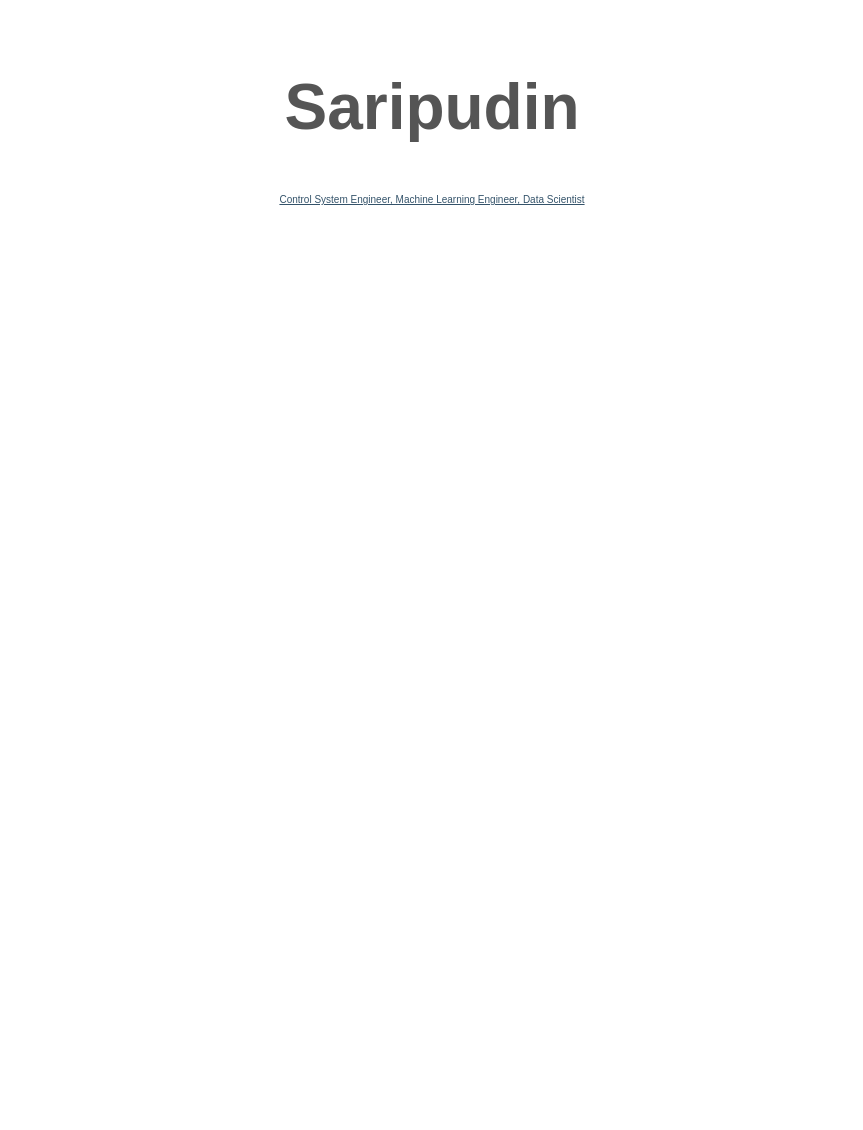
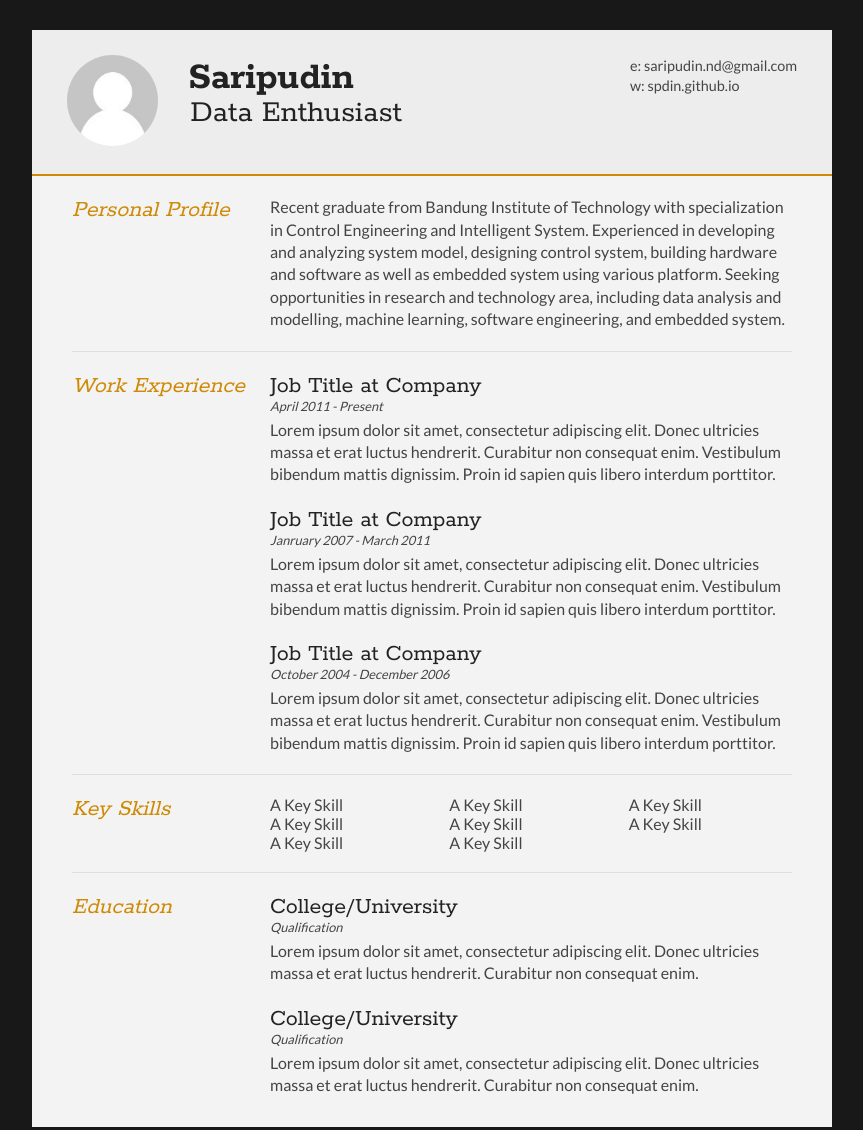
Before and after one commit to spdin/spdin.github.io, a plain HTML site: page index.html in a window 1280 px wide. Shown: the whole page, without its empty margins (208-1071 px from the left). Before the commit the page ends 800 px from the top, so only its background shows below. Drawn offline with Linux system fonts and the light colour scheme.

Commit message:
update cv page

```diff
--- a/index.html
+++ b/index.html
@@ -1,25 +1,138 @@
-<!DOCTYPE html PUBLIC "-//W3C//DTD XHTML 1.0 Strict//EN" "http://www.w3.org/TR/xhtml1/DTD/xhtml1-strict.dtd">
-<html xmlns="http://www.w3.org/1999/xhtml" xml:lang="en" lang="en"><head>
-    <title>%domain% &mdash; Coming Soon</title>
-    <meta http-equiv="Content-Type" content="text/html; charset=UTF-8"/>
-    <meta name="description" content="This is a default index page for a new domain."/>
-    <style type="text/css">
-        body {font-size:10px; color:#777777; font-family:arial; text-align:center;}
-        h1 {font-size:64px; color:#555555; margin: 70px 0 50px 0;}
-        p {width:320px; text-align:center; margin-left:auto;margin-right:auto; margin-top: 30px }
-        div {width:320px; text-align:center; margin-left:auto;margin-right:auto;}
-        a:link {color: #34536A;}
-        a:visited {color: #34536A;}
-        a:active {color: #34536A;}
-        a:hover {color: #34536A;}
-    </style>
+<!DOCTYPE html>
+<html>
+<head>
+<title>Saripudin - Curriculum Vitae</title>
+
+<meta name="viewport" content="width=device-width"/>
+<meta name="description" content="The Curriculum Vitae of Joe Bloggs."/>
+<meta charset="UTF-8">
+
+<link type="text/css" rel="stylesheet" href="style.css">
+<link href='http://fonts.googleapis.com/css?family=Rokkitt:400,700|Lato:400,300' rel='stylesheet' type='text/css'>
+
+<!--[if lt IE 9]>
+<script src="//html5shiv.googlecode.com/svn/trunk/html5.js"></script>
+<![endif]-->
 </head>
+<body id="top">
+<div id="cv" class="instaFade">
+	<div class="mainDetails">
+		<div id="headshot" class="quickFade">
+			<img src="headshot.jpg" alt="Alan Smith" />
+		</div>
 
-<body>
-    <h1>Saripudin</h1>
-    <div>
-        <a href="#">Control System Engineer, Machine Learning Engineer, Data Scientist</a>
-    </div>
+		<div id="name">
+			<h1 class="quickFade delayTwo">Saripudin</h1>
+			<h2 class="quickFade delayThree">Data Enthusiast</h2>
+		</div>
+
+		<div id="contactDetails" class="quickFade delayFour">
+			<ul>
+				<li>e: <a href="mailto:saripudin.nd@gmail.com" target="_blank">saripudin.nd@gmail.com</a></li>
+				<li>w: <a href="https://spdin.github.io">spdin.github.io</a></li>
+			<!--	<li>m: 01234567890</li>-->
+			</ul>
+		</div>
+		<div class="clear"></div>
+	</div>
+
+	<div id="mainArea" class="quickFade delayFive">
+		<section>
+			<article>
+				<div class="sectionTitle">
+					<h1>Personal Profile</h1>
+				</div>
+
+				<div class="sectionContent">
+					<p>Recent graduate from Bandung Institute of Technology with specialization in Control Engineering and Intelligent System.
+
+Experienced in developing and analyzing system model, designing control system, building hardware and software as well as embedded system using various platform. Seeking opportunities in research and technology area, including data analysis and modelling, machine learning, software engineering, and embedded system.</p>
+				</div>
+			</article>
+			<div class="clear"></div>
+		</section>
+
+
+		<section>
+			<div class="sectionTitle">
+				<h1>Work Experience</h1>
+			</div>
+
+			<div class="sectionContent">
+				<article>
+					<h2>Job Title at Company</h2>
+					<p class="subDetails">April 2011 - Present</p>
+					<p>Lorem ipsum dolor sit amet, consectetur adipiscing elit. Donec ultricies massa et erat luctus hendrerit. Curabitur non consequat enim. Vestibulum bibendum mattis dignissim. Proin id sapien quis libero interdum porttitor.</p>
+				</article>
+
+				<article>
+					<h2>Job Title at Company</h2>
+					<p class="subDetails">Janruary 2007 - March 2011</p>
+					<p>Lorem ipsum dolor sit amet, consectetur adipiscing elit. Donec ultricies massa et erat luctus hendrerit. Curabitur non consequat enim. Vestibulum bibendum mattis dignissim. Proin id sapien quis libero interdum porttitor.</p>
+				</article>
+
+				<article>
+					<h2>Job Title at Company</h2>
+					<p class="subDetails">October 2004 - December 2006</p>
+					<p>Lorem ipsum dolor sit amet, consectetur adipiscing elit. Donec ultricies massa et erat luctus hendrerit. Curabitur non consequat enim. Vestibulum bibendum mattis dignissim. Proin id sapien quis libero interdum porttitor.</p>
+				</article>
+			</div>
+			<div class="clear"></div>
+		</section>
+
+
+		<section>
+			<div class="sectionTitle">
+				<h1>Key Skills</h1>
+			</div>
+
+			<div class="sectionContent">
+				<ul class="keySkills">
+					<li>A Key Skill</li>
+					<li>A Key Skill</li>
+					<li>A Key Skill</li>
+					<li>A Key Skill</li>
+					<li>A Key Skill</li>
+					<li>A Key Skill</li>
+					<li>A Key Skill</li>
+					<li>A Key Skill</li>
+				</ul>
+			</div>
+			<div class="clear"></div>
+		</section>
+
+
+		<section>
+			<div class="sectionTitle">
+				<h1>Education</h1>
+			</div>
+
+			<div class="sectionContent">
+				<article>
+					<h2>College/University</h2>
+					<p class="subDetails">Qualification</p>
+					<p>Lorem ipsum dolor sit amet, consectetur adipiscing elit. Donec ultricies massa et erat luctus hendrerit. Curabitur non consequat enim.</p>
+				</article>
+
+				<article>
+					<h2>College/University</h2>
+					<p class="subDetails">Qualification</p>
+					<p>Lorem ipsum dolor sit amet, consectetur adipiscing elit. Donec ultricies massa et erat luctus hendrerit. Curabitur non consequat enim.</p>
+				</article>
+			</div>
+			<div class="clear"></div>
+		</section>
+
+	</div>
+</div>
+<script type="text/javascript">
+var gaJsHost = (("https:" == document.location.protocol) ? "https://ssl." : "http://www.");
+document.write(unescape("%3Cscript src='" + gaJsHost + "google-analytics.com/ga.js' type='text/javascript'%3E%3C/script%3E"));
+</script>
+<script type="text/javascript">
+var pageTracker = _gat._getTracker("UA-3753241-1");
+pageTracker._initData();
+pageTracker._trackPageview();
+</script>
 </body>
-
 </html>
--- /dev/null
+++ b/style.css
@@ -0,0 +1,355 @@
+html,body,div,span,object,iframe,h1,h2,h3,h4,h5,h6,p,blockquote,pre,abbr,address,cite,code,del,dfn,em,img,ins,kbd,q,samp,small,strong,sub,sup,var,b,i,dl,dt,dd,ol,ul,li,fieldset,form,label,legend,table,caption,tbody,tfoot,thead,tr,th,td,article,aside,canvas,details,figcaption,figure,footer,header,hgroup,menu,nav,section,summary,time,mark,audio,video {
+border:0;
+font:inherit;
+font-size:100%;
+margin:0;
+padding:0;
+vertical-align:baseline;
+}
+
+article,aside,details,figcaption,figure,footer,header,hgroup,menu,nav,section {
+display:block;
+}
+
+html, body {background: #181818; font-family: 'Lato', helvetica, arial, sans-serif; font-size: 16px; color: #222;}
+
+.clear {clear: both;}
+
+p {
+	font-size: 1em;
+	line-height: 1.4em;
+	margin-bottom: 20px;
+	color: #444;
+}
+
+#cv {
+	width: 90%;
+	max-width: 800px;
+	background: #f3f3f3;
+	margin: 30px auto;
+}
+
+.mainDetails {
+	padding: 25px 35px;
+	border-bottom: 2px solid #cf8a05;
+	background: #ededed;
+}
+
+#name h1 {
+	font-size: 2.5em;
+	font-weight: 700;
+	font-family: 'Rokkitt', Helvetica, Arial, sans-serif;
+	margin-bottom: -6px;
+}
+
+#name h2 {
+	font-size: 2em;
+	margin-left: 2px;
+	font-family: 'Rokkitt', Helvetica, Arial, sans-serif;
+}
+
+#mainArea {
+	padding: 0 40px;
+}
+
+#headshot {
+	width: 12.5%;
+	float: left;
+	margin-right: 30px;
+}
+
+#headshot img {
+	width: 100%;
+	height: auto;
+	-webkit-border-radius: 50px;
+	border-radius: 50px;
+}
+
+#name {
+	float: left;
+}
+
+#contactDetails {
+	float: right;
+}
+
+#contactDetails ul {
+	list-style-type: none;
+	font-size: 0.9em;
+	margin-top: 2px;
+}
+
+#contactDetails ul li {
+	margin-bottom: 3px;
+	color: #444;
+}
+
+#contactDetails ul li a, a[href^=tel] {
+	color: #444;
+	text-decoration: none;
+	-webkit-transition: all .3s ease-in;
+	-moz-transition: all .3s ease-in;
+	-o-transition: all .3s ease-in;
+	-ms-transition: all .3s ease-in;
+	transition: all .3s ease-in;
+}
+
+#contactDetails ul li a:hover {
+	color: #cf8a05;
+}
+
+
+section {
+	border-top: 1px solid #dedede;
+	padding: 20px 0 0;
+}
+
+section:first-child {
+	border-top: 0;
+}
+
+section:last-child {
+	padding: 20px 0 10px;
+}
+
+.sectionTitle {
+	float: left;
+	width: 25%;
+}
+
+.sectionContent {
+	float: right;
+	width: 72.5%;
+}
+
+.sectionTitle h1 {
+	font-family: 'Rokkitt', Helvetica, Arial, sans-serif;
+	font-style: italic;
+	font-size: 1.5em;
+	color: #cf8a05;
+}
+
+.sectionContent h2 {
+	font-family: 'Rokkitt', Helvetica, Arial, sans-serif;
+	font-size: 1.5em;
+	margin-bottom: -2px;
+}
+
+.subDetails {
+	font-size: 0.8em;
+	font-style: italic;
+	margin-bottom: 3px;
+}
+
+.keySkills {
+	list-style-type: none;
+	-moz-column-count:3;
+	-webkit-column-count:3;
+	column-count:3;
+	margin-bottom: 20px;
+	font-size: 1em;
+	color: #444;
+}
+
+.keySkills ul li {
+	margin-bottom: 3px;
+}
+
+@media all and (min-width: 602px) and (max-width: 800px) {
+	#headshot {
+		display: none;
+	}
+
+	.keySkills {
+	-moz-column-count:2;
+	-webkit-column-count:2;
+	column-count:2;
+	}
+}
+
+@media all and (max-width: 601px) {
+	#cv {
+		width: 95%;
+		margin: 10px auto;
+		min-width: 280px;
+	}
+
+	#headshot {
+		display: none;
+	}
+
+	#name, #contactDetails {
+		float: none;
+		width: 100%;
+		text-align: center;
+	}
+
+	.sectionTitle, .sectionContent {
+		float: none;
+		width: 100%;
+	}
+
+	.sectionTitle {
+		margin-left: -2px;
+		font-size: 1.25em;
+	}
+
+	.keySkills {
+		-moz-column-count:2;
+		-webkit-column-count:2;
+		column-count:2;
+	}
+}
+
+@media all and (max-width: 480px) {
+	.mainDetails {
+		padding: 15px 15px;
+	}
+
+	section {
+		padding: 15px 0 0;
+	}
+
+	#mainArea {
+		padding: 0 25px;
+	}
+
+
+	.keySkills {
+	-moz-column-count:1;
+	-webkit-column-count:1;
+	column-count:1;
+	}
+
+	#name h1 {
+		line-height: .8em;
+		margin-bottom: 4px;
+	}
+}
+
+@media print {
+    #cv {
+        width: 100%;
+    }
+}
+
+@-webkit-keyframes reset {
+	0% {
+		opacity: 0;
+	}
+	100% {
+		opacity: 0;
+	}
+}
+
+@-webkit-keyframes fade-in {
+	0% {
+		opacity: 0;
+	}
+	40% {
+		opacity: 0;
+	}
+	100% {
+		opacity: 1;
+	}
+}
+
+@-moz-keyframes reset {
+	0% {
+		opacity: 0;
+	}
+	100% {
+		opacity: 0;
+	}
+}
+
+@-moz-keyframes fade-in {
+	0% {
+		opacity: 0;
+	}
+	40% {
+		opacity: 0;
+	}
+	100% {
+		opacity: 1;
+	}
+}
+
+@keyframes reset {
+	0% {
+		opacity: 0;
+	}
+	100% {
+		opacity: 0;
+	}
+}
+
+@keyframes fade-in {
+	0% {
+		opacity: 0;
+	}
+	40% {
+		opacity: 0;
+	}
+	100% {
+		opacity: 1;
+	}
+}
+
+.instaFade {
+    -webkit-animation-name: reset, fade-in;
+    -webkit-animation-duration: 1.5s;
+    -webkit-animation-timing-function: ease-in;
+
+	-moz-animation-name: reset, fade-in;
+    -moz-animation-duration: 1.5s;
+    -moz-animation-timing-function: ease-in;
+
+	animation-name: reset, fade-in;
+    animation-duration: 1.5s;
+    animation-timing-function: ease-in;
+}
+
+.quickFade {
+    -webkit-animation-name: reset, fade-in;
+    -webkit-animation-duration: 2.5s;
+    -webkit-animation-timing-function: ease-in;
+
+	-moz-animation-name: reset, fade-in;
+    -moz-animation-duration: 2.5s;
+    -moz-animation-timing-function: ease-in;
+
+	animation-name: reset, fade-in;
+    animation-duration: 2.5s;
+    animation-timing-function: ease-in;
+}
+
+.delayOne {
+	-webkit-animation-delay: 0, .5s;
+	-moz-animation-delay: 0, .5s;
+	animation-delay: 0, .5s;
+}
+
+.delayTwo {
+	-webkit-animation-delay: 0, 1s;
+	-moz-animation-delay: 0, 1s;
+	animation-delay: 0, 1s;
+}
+
+.delayThree {
+	-webkit-animation-delay: 0, 1.5s;
+	-moz-animation-delay: 0, 1.5s;
+	animation-delay: 0, 1.5s;
+}
+
+.delayFour {
+	-webkit-animation-delay: 0, 2s;
+	-moz-animation-delay: 0, 2s;
+	animation-delay: 0, 2s;
+}
+
+.delayFive {
+	-webkit-animation-delay: 0, 2.5s;
+	-moz-animation-delay: 0, 2.5s;
+	animation-delay: 0, 2.5s;
+}
```
Also changed, not shown: about.html (added, +25 -0 lines), headshot.jpg (added).
